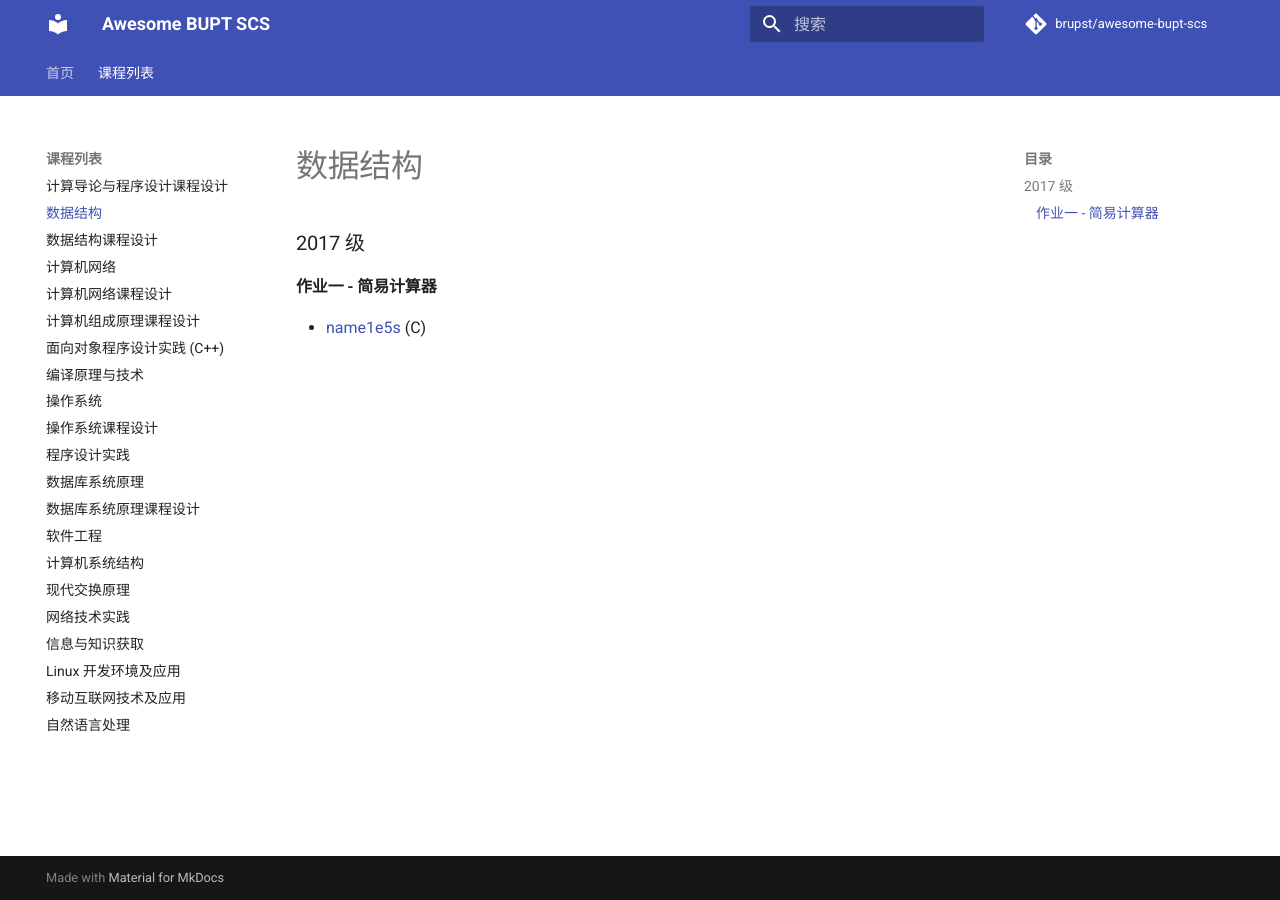
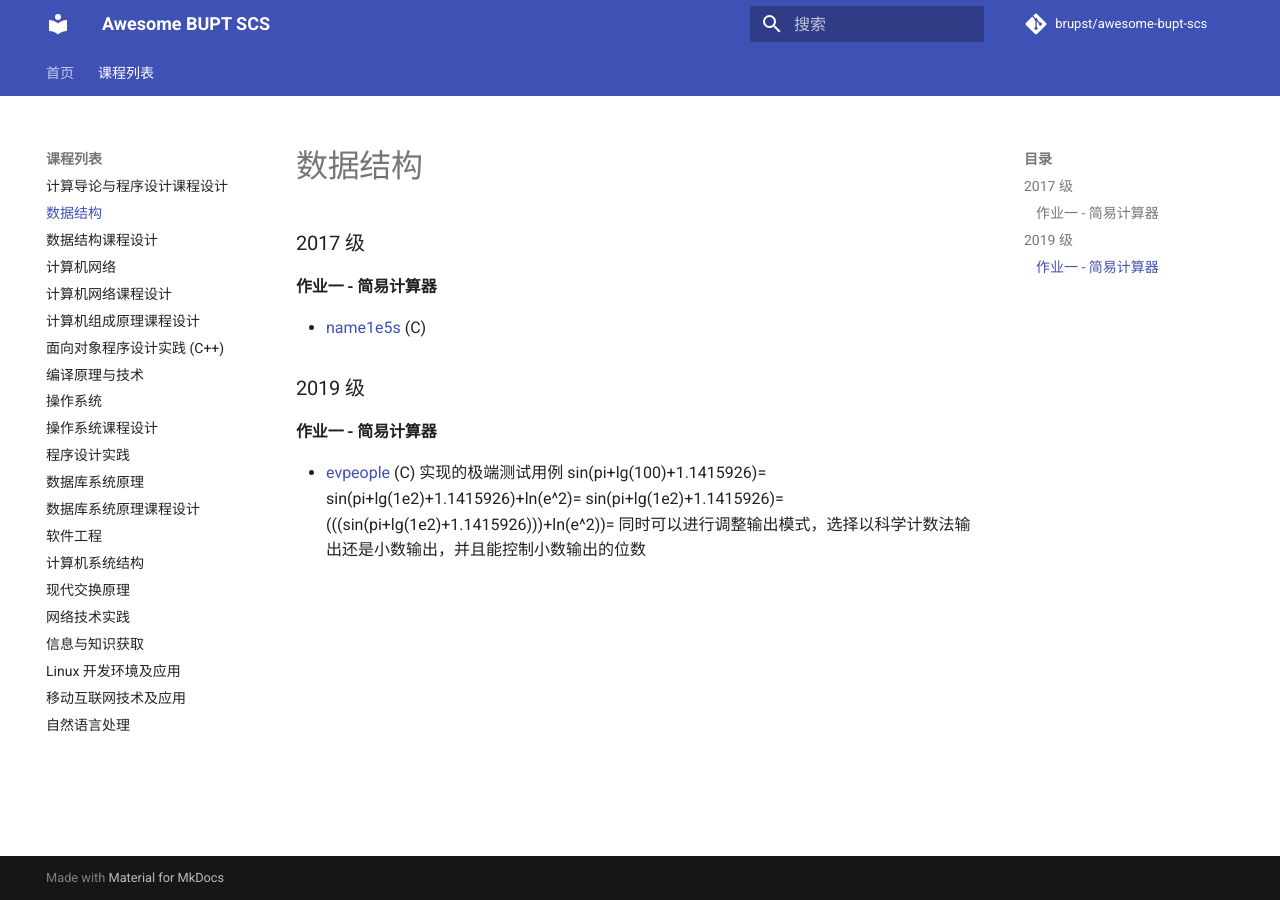
Before and after one commit to brupst/awesome-bupt-scs, an MkDocs documentation site: the page built from projects/Data-Structures.md, in a window 1280 px wide. Built offline with MkDocs 1.6.1 and Material for MkDocs 9.7.7, drawn with Linux system fonts in a browser that asks for light colours; comment, search, counter and statistics services are not loaded.

Commit message:
新一届的作业

```diff
--- a/projects/Data-Structures.md
+++ b/projects/Data-Structures.md
@@ -5,3 +5,14 @@
 #### 作业一 - 简易计算器
 
 * [name1e5s](https://github.com/kuso-kodo/libexprpr) (C)
+
+### 2019 级
+
+#### 作业一 - 简易计算器
+* [evpeople](https://github.com/evpeople/dateStruct) (C)
+    实现的极端测试用例
+    sin(pi+lg(100)+1.1415926)=
+    sin(pi+lg(1e2)+1.1415926)+ln(e^2)=
+    sin(pi+lg(1e2)+1.1415926)=
+    (((sin(pi+lg(1e2)+1.1415926)))+ln(e^2))=
+    同时可以进行调整输出模式，选择以科学计数法输出还是小数输出，并且能控制小数输出的位数
```
